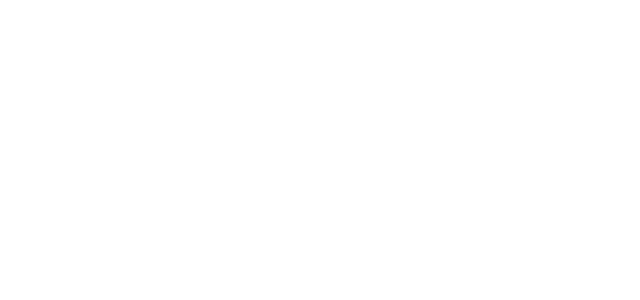
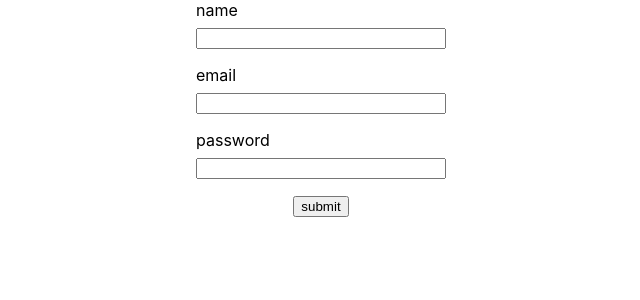
Before and after one commit to IsAmirMmd/React-Native, a React (Create React App) app in the folder formik/: page / in a window 1280 px wide. Shown: the top 300 px of the page, without its empty margins (319-959 px from the left). Built offline with nearby package versions, Linux system fonts and the light colour scheme.

Commit message:
create a form dynamic

```diff
--- a/formik/src/App.css
+++ b/formik/src/App.css
@@ -36,3 +36,14 @@
     transform: rotate(360deg);
   }
 }
+.formControl {
+  width: 250px;
+  display: flex;
+  flex-direction: column;
+  margin: 0 auto;
+  text-align: left;
+}
+.formControl :nth-child(2n){
+  margin-top: 0.5rem;
+  margin-bottom: 1rem;
+}
--- a/formik/src/App.js
+++ b/formik/src/App.js
@@ -1,7 +1,12 @@
 import "./App.css";
+import SignUpForm from "./Components/SignUpForm";
 
 function App() {
-  return <div className="App"></div>;
+  return (
+    <div className="App">
+      <SignUpForm />
+    </div>
+  );
 }
 
 export default App;
--- /dev/null
+++ b/formik/src/Components/SignUpForm.jsx
@@ -0,0 +1,60 @@
+import { useState } from "react";
+
+const SignUpForm = () => {
+  const [data, setData] = useState({
+    name: "",
+    email: "",
+    password: "",
+  });
+
+  function changeHandler({ target }) {
+    setData({ ...data, [target.name]: target.value });
+  }
+
+  function submitHandler(e) {
+    e.preventDefault();
+    setData({
+      name: "",
+      email: "",
+      password: "",
+    });
+    console.log("submit");
+  }
+
+  return (
+    <div>
+      <form onSubmit={submitHandler}>
+        <div class="formControl">
+          <label>name</label>
+          <input
+            name="name"
+            value={data.name}
+            onChange={changeHandler}
+            type="text"
+          />
+        </div>
+        <div class="formControl">
+          <label>email</label>
+          <input
+            name="email"
+            value={data.email}
+            onChange={changeHandler}
+            type="text"
+          />
+        </div>
+        <div class="formControl">
+          <label>password</label>
+          <input
+            name="password"
+            value={data.password}
+            onChange={changeHandler}
+            type="text"
+          />
+        </div>
+        <button type="submit">submit</button>
+      </form>
+    </div>
+  );
+};
+
+export default SignUpForm;
```
